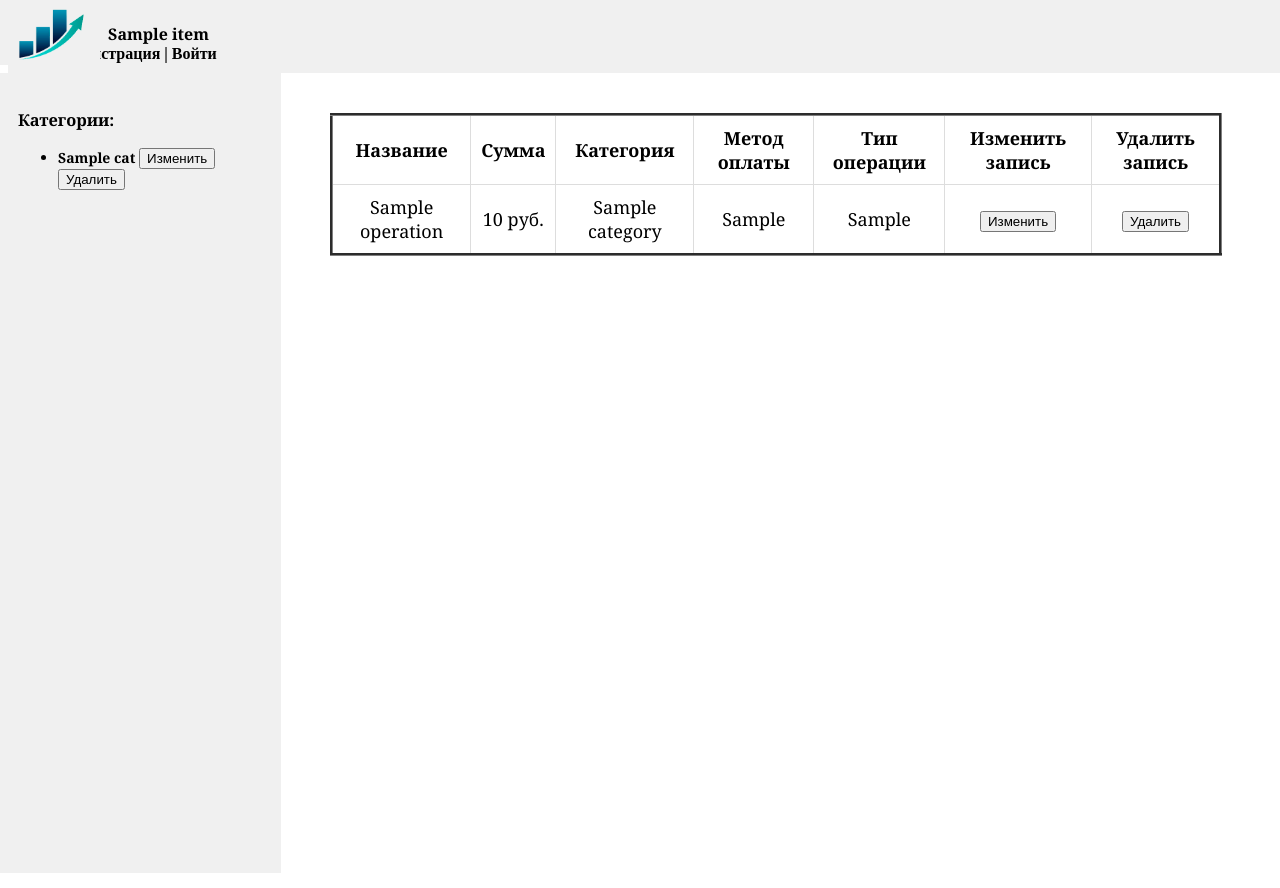
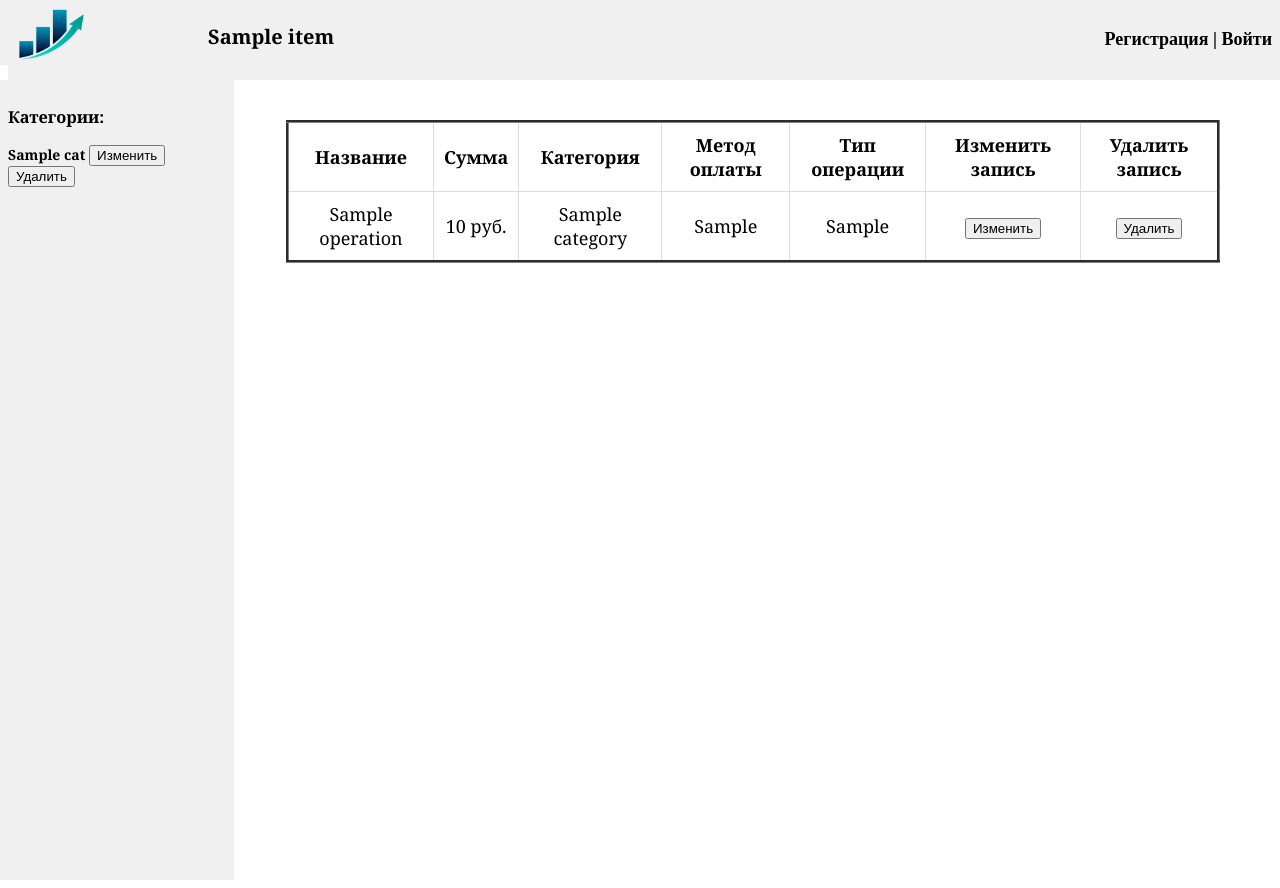
Before and after one commit to JustKillEnemies/finance_tracker, a Django app: template tracker/templates/tracker/index.html in a window 1280 px wide. Run offline with Django 3.2, Linux system fonts and the light colour scheme; the template is opened without the code that fills it: most values are stand-ins (such as "Sample title", 1, 10 or a date in 2020).

Commit message:
Доработка фронта

```diff
--- a/fintrack/settings.py
+++ b/fintrack/settings.py
@@ -135,3 +135,5 @@ STATICFILES_DIRS = [
 # https://docs.djangoproject.com/en/5.2/ref/settings/#default-auto-field
 
 DEFAULT_AUTO_FIELD = 'django.db.models.BigAutoField'
+
+LOGOUT_REDIRECT_URL = 'home'
--- a/templates/base.html
+++ b/templates/base.html
@@ -14,7 +14,23 @@
             <li><a href="{% url item.url_name %}">{{ item.title }}</a></li>
             {% endfor %}
         </ul>
-        <a href="{% url 'users:register' %}">Регистрация</a> | <a href="{% url 'users:login' %}">Войти</a>
+
+    <div class="auth-container">
+        <ul class="auth-menu">
+            {% if user.is_authenticated %}
+            <li><a href="{% url 'users:profile' %}">{{ user.username }}</a> |
+                <form method="post" action="{% url 'users:logout' %}" style="display: inline">
+                    {% csrf_token %}
+                    <button type="submit">
+                        Выйти
+                    </button>
+                </form>
+            </li>
+            {% else %}
+            <li><a href="{% url 'users:register' %}">Регистрация</a> | <a href="{% url 'users:login' %}">Войти</a></li>
+        {% endif %}
+            </ul>
+    </div>
     </nav>
 </header>
 <div class="container">
@@ -22,7 +38,7 @@
         <h3>Категории:</h3>
         {% if categories %}
 
-            <ul class="category-list">
+            <ul>
                 {% for cat in categories %}
 
                 <li>{{ cat.name }} <button type="button"><a href="{% url 'update_category' cat.slug %}">Изменить</a></button>
@@ -32,7 +48,7 @@
         {% endif %}
     </aside>
 
-    <main class="main-content">
+    <main>
         {% block content %}
         <button type="button"><a href="{% url 'create_operation' %}">Добавить операцию</a></button>
         <button type="button"><a href="{% url 'create_category' %}">Добавить категорию</a></button>
--- a/tracker/static/tracker/css/styles.css
+++ b/tracker/static/tracker/css/styles.css
@@ -1,13 +1,31 @@
 html {
     color: #000000;
-
 }
 
 .navigation {
+    display: flex;
     font-weight: bold;
-    margin-left: 50px;
+    margin-left: 150px;
     margin-right: 0;
     margin-top: 0;
+    justify-content: space-between; /* Added to push auth-container to the right */
+    align-items: center; /* Vertically center items */
+}
+
+.main-menu {
+    font-weight: bold;
+    font-size: 20px;
+    font-family: 'Georgia';
+    gap: 30px;
+    display: flex;
+    margin-top: 15px;
+    margin-left: 0px;
+    margin-right: 20px;
+    list-style-type: none;
+}
+
+.main-menu li {
+    list-style: none;
 }
 
 .header {
@@ -17,35 +35,12 @@ html {
     width: 100%;
 }
 
-nav ul {
-    display: flex;
-    list-style-type: none;
-    font-weight: bold;
-    margin: 0;
-    padding: 0;
-}
-
 .corner-icon {
     position: absolute;
     top: 0px;
     left: 0px;
     width: 100px;
     height: 65px;
-}
-
-.main-menu {
-    font-weight: bold;
-    font-size: 16px;
-    font-family: 'Georgia';
-    gap: 30px;
-    display: flex;
-    margin-top: 15px;
-    margin-left: 40px;
-    margin-right: auto;
-}
-
-.main-menu li {
-    list-style: none;
 }
 
 a {
@@ -60,7 +55,7 @@ a {
 
 .sidebar {
     background-color: #f0f0f0;
-    padding: 20px;
+    padding: 10px;
     margin-left: -10px;
     font-weight: bold;
     font-size: 14px;
@@ -74,7 +69,6 @@ a {
     margin: 20px auto;
     width: 90%;
     max-width: 1400px;
-
 }
 
 .operations-table {
@@ -100,11 +94,35 @@ a {
     padding: 10px;
     text-align: center;
     border: 1px solid #ddd;
+}
 
 .sidebar ul {
     list-style-type: none;
-    padding-left: 0;
+    padding-left: 0px;
 }
 
-.container button {
+.auth-menu {
+    display: flex;
+    gap: 15px;
+    list-style-type: none;
+    margin-right: 10px;
+    font-size: 18px;
 }
+
+.auth-container {
+    margin-left: auto;
+}
+
+.auth-menu form {
+    display: inline;
+}
+.auth-menu button {
+    background: none;
+    border: none;
+    color: black;
+    text-decoration: none;
+    font-size: 18px;
+    font-family: 'Georgia';
+    cursor: pointer;
+    padding: 0;
+}
--- a/users/templates/users/register.html
+++ b/users/templates/users/register.html
@@ -5,8 +5,10 @@
     {% csrf_token %}
 <input type="hidden" name="next" value="{{ next }}" />
     {% for f in form %}
+        <div class="form-row">
     <p><label class="form-label" for="{{ f.id_for_label }}">{{ f.label }}</label>{{ f }}</p>
-    <div class="form-error">{{ f.errors }}</div>
+    </div>
+            <div class="form-error">{{ f.errors }}</div>
     {% endfor %}
     <p ><button type="submit">Регистрация</button></p>
 </form>
--- a/users/urls.py
+++ b/users/urls.py
@@ -8,4 +8,6 @@ app_name = 'users'
 urlpatterns =[
     path('register/', views.RegisterUser.as_view(), name='register'),
     path('login/', views.LoginUser.as_view(), name='login'),
+    path('profile/', views.ProfileUser.as_view(), name='profile'),
+    path('logout/', LogoutView.as_view(), name='logout'),
     ]
```
Also changed, not shown: users/forms.py (+21 -3 lines), users/templates/users/login.html (+21 -9 lines), users/templates/users/profile.html (added, +19 -0 lines), users/views.py (+19 -2 lines).
